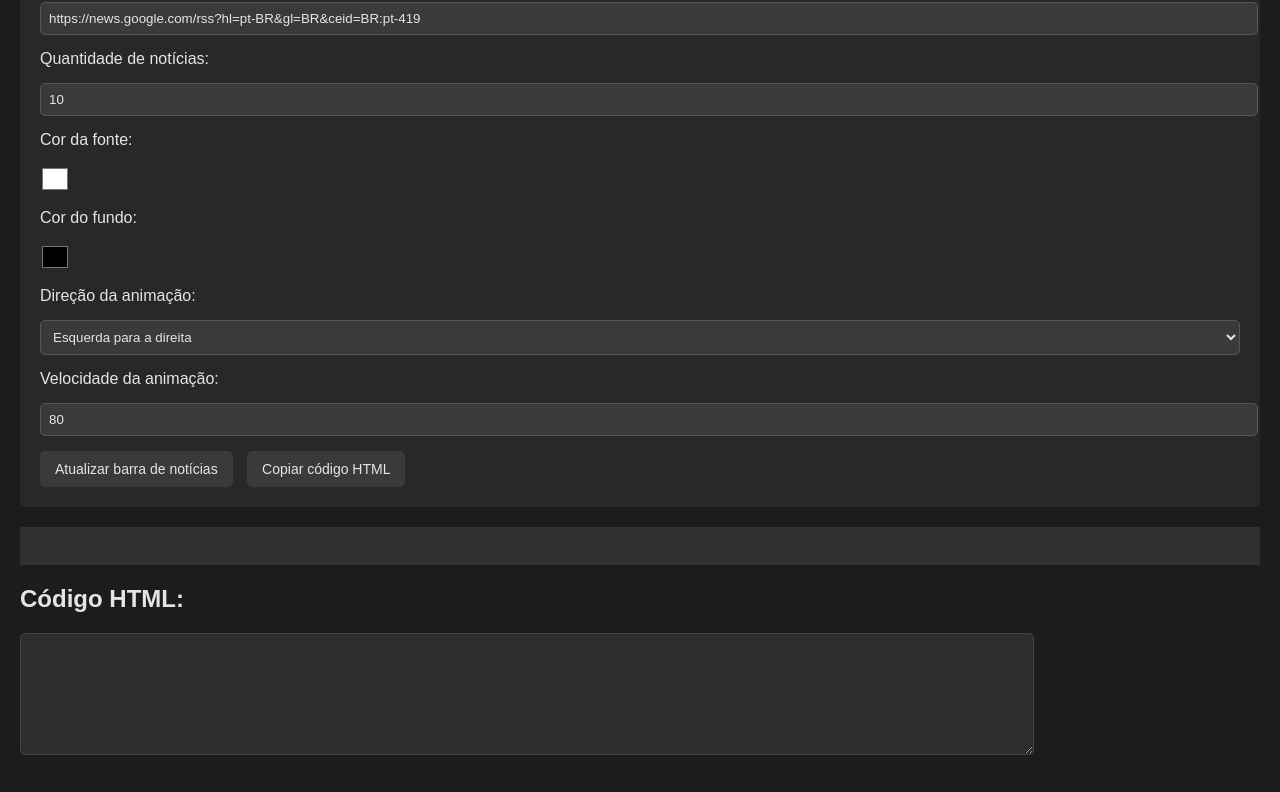
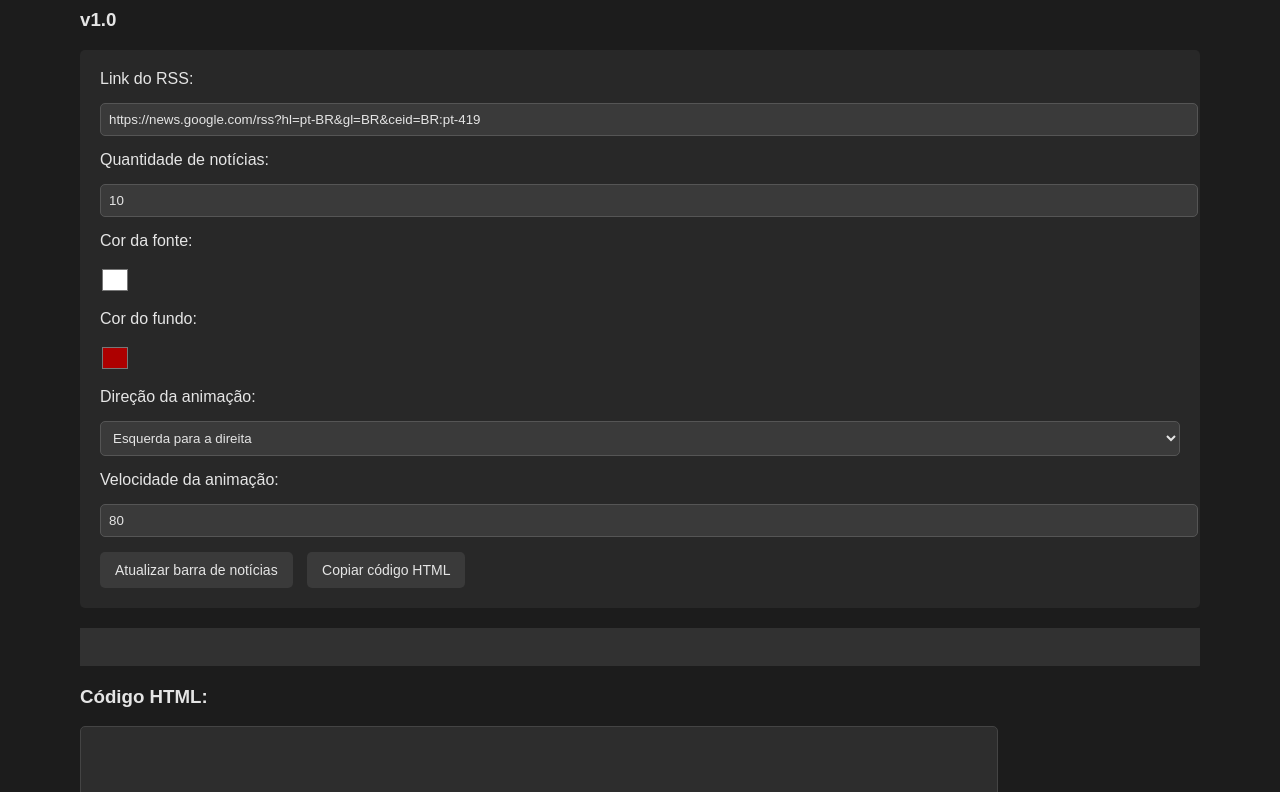
Before and after one commit to Rafarujo/TickerNews, a plain HTML site: page index.html in a window 1280 px wide. Shown: the part 151-943 px from the top of the page. Drawn offline with Linux system fonts and the light colour scheme.

Commit message:
Add files via upload

```diff
--- a/index.html
+++ b/index.html
@@ -12,7 +12,7 @@
 </head>
 
 <body>
-    <h1>RSS TickerNews Editor 1.0</h1>
+    <h1>RSS TickerNews Editor</h1><h3>v1.0</h3>
 
     <!-- Formulário para editar propriedades da barra de notícias -->
     <form id="editorForm">
@@ -26,7 +26,7 @@
         <input type="color" id="fontColor" name="fontColor" value="#ffffff">
 
         <label for="backgroundColor">Cor do fundo:</label>
-        <input type="color" id="backgroundColor" name="backgroundColor" value="#000000">
+        <input type="color" id="backgroundColor" name="backgroundColor" value="#AD0000">
 
         <label for="direction">Direção da animação:</label>
         <select id="direction" name="direction">
@@ -47,7 +47,7 @@
     </div>
 
     <!-- Caixa de texto para exibir o código HTML -->
-    <h2>Código HTML:</h2>
+    <h3>Código HTML:</h3>
     <textarea id="htmlCode" rows="10" cols="80" readonly></textarea>
 
     <script src="script.js"></script> <!-- Link para o arquivo JavaScript externo -->
--- a/style.css
+++ b/style.css
@@ -4,7 +4,7 @@ body {
     color: #E5E5E5; /* Cor clara para o texto */
     font-family: Arial, sans-serif; /* Fonte sem serifa */
     margin: 0;
-    padding: 20px; /* Adiciona espaço ao redor do conteúdo */
+    padding: 80px; /* Adiciona espaço ao redor do conteúdo */
 }
 
 /* Estilo para o ticker de notícias */
@@ -23,7 +23,7 @@ body {
 /* Animação para rolar o ticker de notícias */
 @keyframes scroll {
     from {
-        transform: translateX(0%);
+        transform: translateX(15%);
     }
     to {
         transform: translateX(-100%);
```
